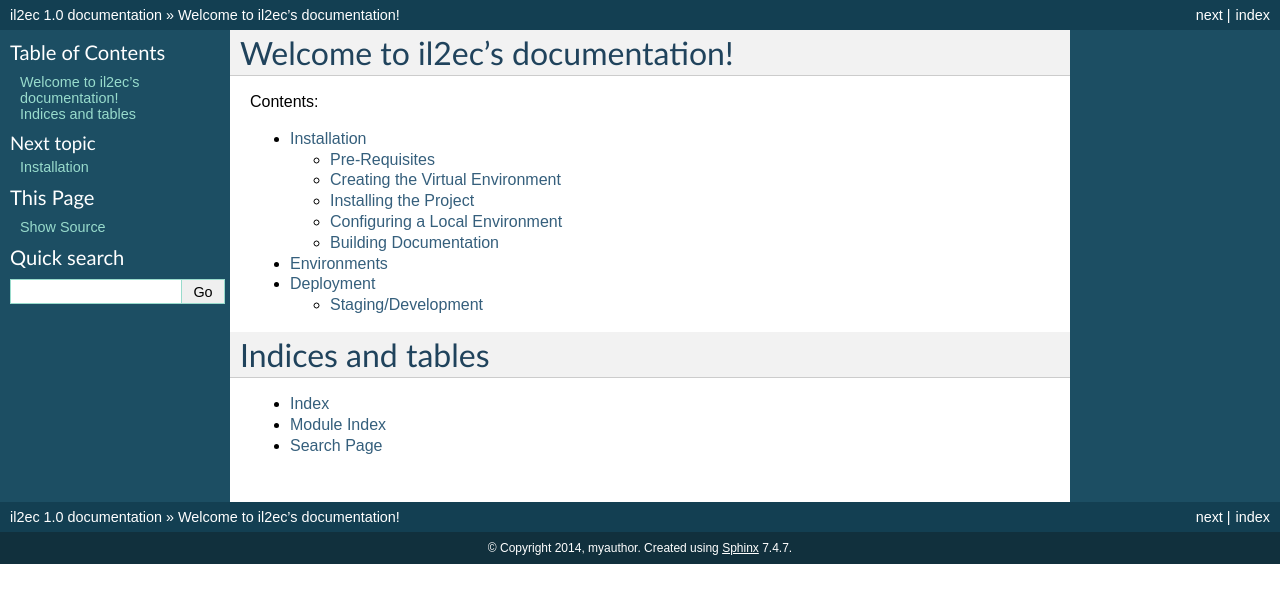
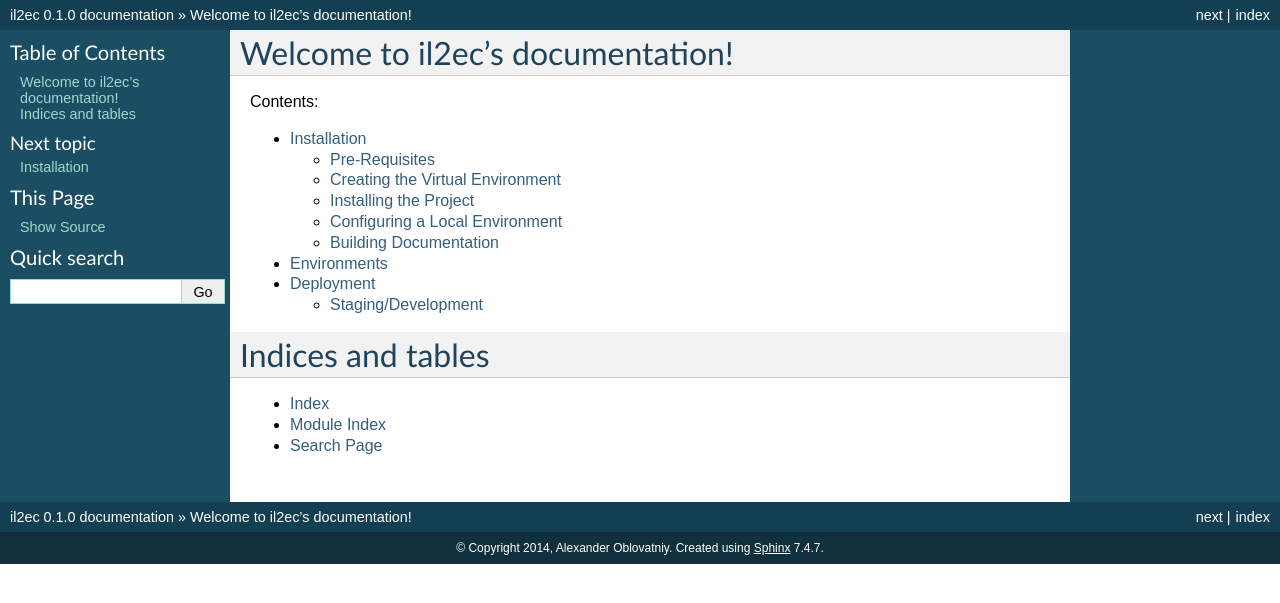
Before and after one commit to IL2HorusTeam/il2ds-events-commander, a Sphinx documentation site: the page built from docs/index.rst, in a window 1280 px wide. Shown: the top 603 px of the page. Built offline with Sphinx 7.4.7, drawn with Linux system fonts in a browser that asks for light colours.

```diff
--- a/docs/conf.py
+++ b/docs/conf.py
@@ -39,16 +39,16 @@ master_doc = 'index'
 
 # General information about the project.
 project = u'il2ec'
-copyright = u'%d, myauthor' % datetime.date.today().year
+copyright = u'%d, Alexander Oblovatniy' % datetime.date.today().year
 
 # The version info for the project you're documenting, acts as replacement for
 # |version| and |release|, also used in various other places throughout the
 # built documents.
 #
 # The short X.Y version.
-version = '1.0'
+version = '0.1.0'
 # The full version, including alpha/beta/rc tags.
-release = '1.0'
+release = '0.1.0'
 
 # The language for content autogenerated by Sphinx. Refer to documentation
 # for a list of supported languages.
@@ -159,7 +159,7 @@ html_static_path = ['_static']
 #html_file_suffix = ''
 
 # Output file base name for HTML help builder.
-htmlhelp_basename = 'il2ecdoc'
+htmlhelp_basename = 'il2ec_doc'
 
 
 # -- Options for LaTeX output --------------------------------------------------
```
Also changed, not shown: 2 other files.
